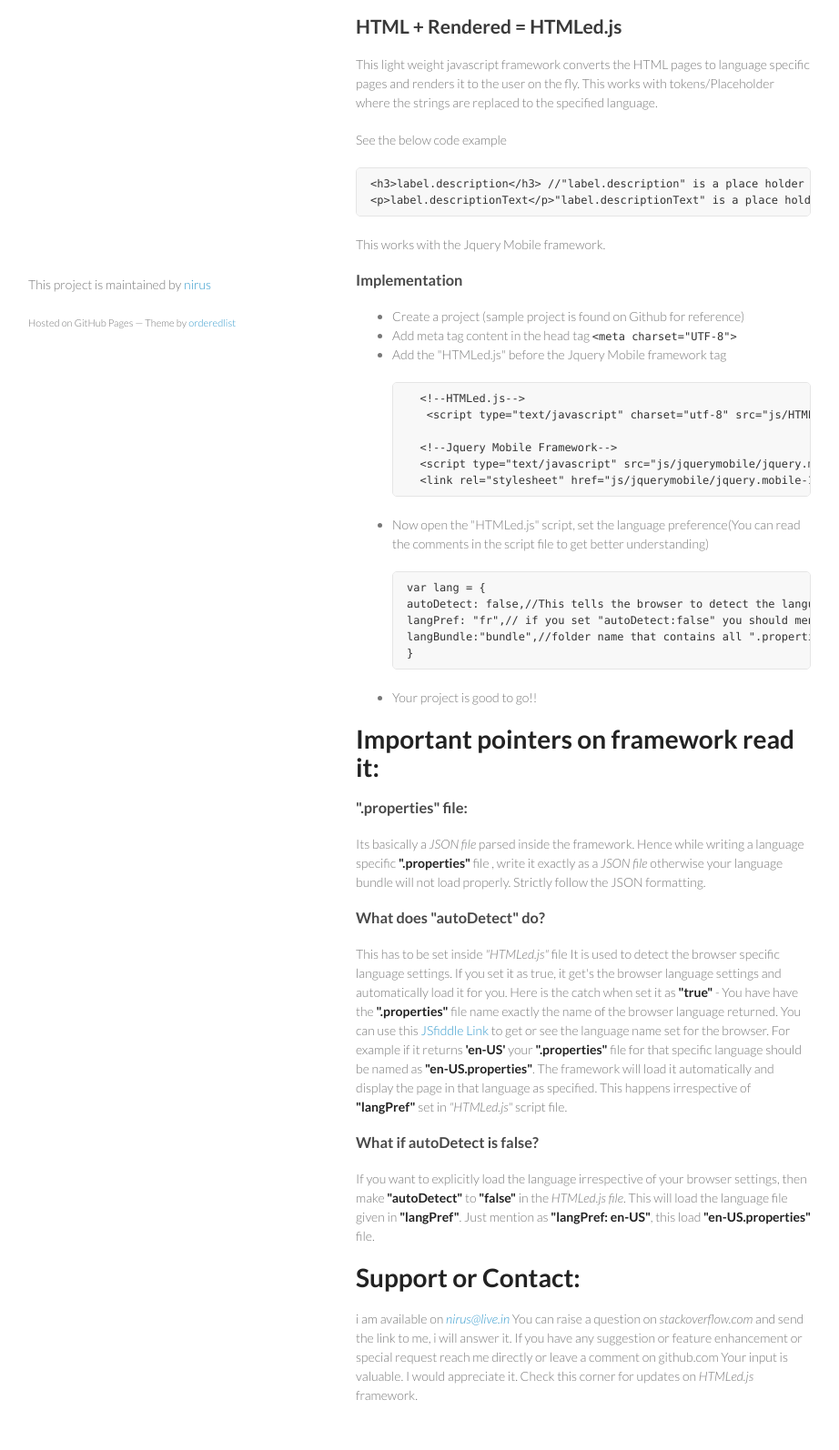
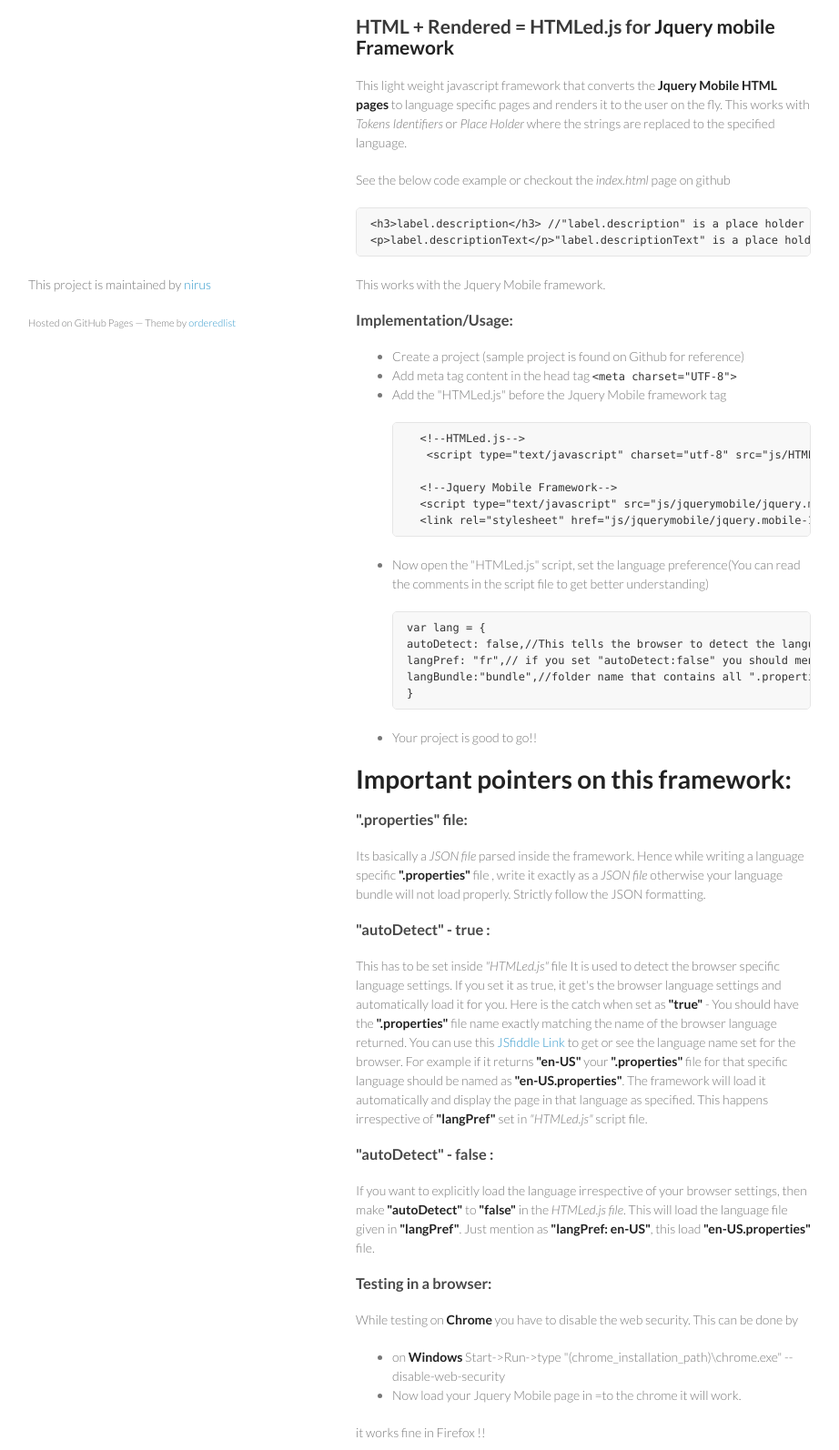
Before and after one commit to nirus/HTMLed, a plain HTML site: page index.html in a window 1280 px wide. Shown: the part 366-1960 px from the top of the page at 91% size, without its empty margins (179-1101 px from the left). Drawn offline with Linux system fonts and the light colour scheme.

Commit message:
Create gh-pages branch via GitHub

```diff
--- a/index.html
+++ b/index.html
@@ -16,7 +16,7 @@
     <div class="wrapper">
       <header>
         <h1>HTMLed JavaScript FrameWork</h1>
-        <p>Light weight javascript framework to convert html pages to locale/Language specific pages on the fly. Written by Niranjan(Nirus)</p>
+        <p>Light weight javascript framework to convert html pages to locale/Language specific pages on the fly for Jquery Mobile. Written by Niranjan(Nirus)</p>
 
         <p class="view"><a href="https://github.com/nirus/HTMLed">View the Project on GitHub <small>nirus/HTMLed</small></a></p>
 
@@ -30,11 +30,12 @@
       <section>
         <p><img src="http://s22.postimg.org/iacur3h35/Logo.jpg" alt="HTMLed Logo"></p>
 
-<h2>HTML + Rendered = HTMLed.js</h2>
+<h2>HTML + Rendered = HTMLed.js for <strong>Jquery mobile Framework</strong>
+</h2>
 
-<p>This light weight javascript framework converts the HTML pages to language specific pages and renders it to the user on the fly. This works with tokens/Placeholder where the strings are replaced to the specified language.</p>
+<p>This light weight javascript framework that converts the <strong>Jquery Mobile HTML pages</strong> to language specific pages and renders it to the user on the fly. This works with <em>Tokens Identifiers</em> or <em>Place Holder</em> where the strings are replaced to the specified language.</p>
 
-<p>See the below code example</p>
+<p>See the below code example or checkout the <em>index.html</em> page on github</p>
 
 <pre><code>&lt;h3&gt;label.description&lt;/h3&gt; //"label.description" is a place holder defined in ".properties" file
 &lt;p&gt;label.descriptionText&lt;/p&gt;"label.descriptionText" is a place holder defined in ".properties" file
@@ -42,7 +43,7 @@
 
 <p>This works with the Jquery Mobile framework.</p>
 
-<h3>Implementation</h3>
+<h3>Implementation/Usage:</h3>
 
 <ul>
 <li>Create a project (sample project is found on Github for reference)</li>
@@ -73,22 +74,31 @@ langBundle:"bundle",//folder name that contains all ".properties" files
 </code></pre>
 </li>
 <li><p>Your project is good to go!!</p></li>
-</ul><h1>Important pointers on framework read it:</h1>
+</ul><h1>Important pointers on this framework:</h1>
 
 <h3>".properties" file:</h3>
 
 <p>Its basically a <em>JSON file</em> parsed inside the framework. Hence while writing a language specific <strong>".properties"</strong> file , write it exactly as a <em>JSON file</em> otherwise your language bundle will not load properly. Strictly follow the JSON formatting.</p>
 
-<h3>What does "autoDetect" do?</h3>
+<h3>"autoDetect" - true :</h3>
 
 <p>This has to be set inside <em>"HTMLed.js"</em> file
 It is used to detect the browser specific language settings. If you set it as true, it get's the browser language settings and automatically load it for you.
-Here is the catch when set it as <strong>"true"</strong> - You have have the <strong>".properties"</strong> file name exactly the name of the browser language returned. You can use this <a href="http://jsfiddle.net/nirus/9FVTf/">JSfiddle Link</a> to get or see the language name set for the browser. For example if it returns <strong>'en-US'</strong> your <strong>".properties"</strong> file for that specific language should be named as <strong>"en-US.properties"</strong>. The framework will load it automatically and display the page in that language as specified. This happens irrespective of <strong>"langPref"</strong> set in <em>"HTMLed.js"</em> script file.</p>
+Here is the catch when set as <strong>"true"</strong> - You should have the <strong>".properties"</strong> file name exactly matching the name of the browser language returned. You can use this <a href="http://jsfiddle.net/nirus/9FVTf/">JSfiddle Link</a> to get or see the language name set for the browser. For example if it returns <strong>"en-US"</strong> your <strong>".properties"</strong> file for that specific language should be named as <strong>"en-US.properties"</strong>. The framework will load it automatically and display the page in that language as specified. This happens irrespective of <strong>"langPref"</strong> set in <em>"HTMLed.js"</em> script file.</p>
 
-<h3>What if autoDetect is false?</h3>
+<h3>"autoDetect" - false :</h3>
 
 <p>If you want to explicitly load the language irrespective of your browser settings, then make <strong>"autoDetect"</strong> to <strong>"false"</strong> in the <em>HTMLed.js file</em>. This will load the language file given in <strong>"langPref"</strong>.
 Just mention as <strong>"langPref: en-US"</strong>, this load <strong>"en-US.properties"</strong> file.</p>
+
+<h3>Testing in a browser:</h3>
+
+<p>While testing on <strong>Chrome</strong> you have to disable the web security. This can be done by</p>
+
+<ul>
+<li>on <strong>Windows</strong> Start-&gt;Run-&gt;type "(chrome_installation_path)\chrome.exe" --disable-web-security</li>
+<li>Now load your Jquery Mobile page in =to the chrome it will work.</li>
+</ul><p>it works fine in Firefox !!</p>
 
 <h1>Support or Contact:</h1>
 
```
Also changed, not shown: params.json (+1 -1 lines).
